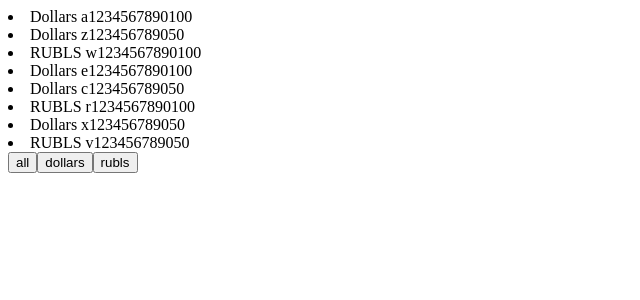
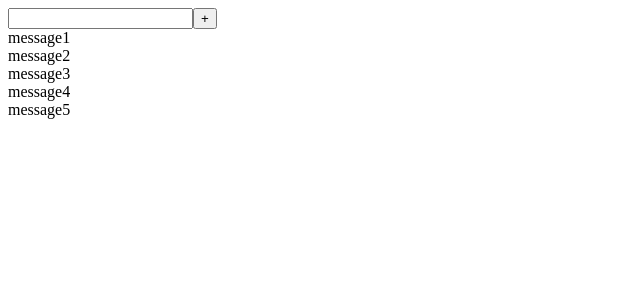
Before and after one commit to arturican/todo, a React (Create React App) app: page / in a window 1280 px wide. Shown: the top 300 px of the page, without its empty margins (0-640 px from the left). Built offline with nearby package versions, Linux system fonts and the light colour scheme.

Commit message:
микротаска по Input

```diff
--- a/src/App.tsx
+++ b/src/App.tsx
@@ -1,49 +1,33 @@
 import React, { useState } from 'react';
+import { Input } from './components/Input';
 import { Button } from './components/Button';
-import { v1 } from 'uuid';
-
-export type FilterType = 'all' | 'Dollars' | 'RUBLS';
 
 export const App = () => {
-  const [money /*, setMoney*/] = useState([
-    { banknots: 'Dollars', value: 100, number: ' a1234567890' },
-    { banknots: 'Dollars', value: 50, number: ' z1234567890' },
-    { banknots: 'RUBLS', value: 100, number: ' w1234567890' },
-    { banknots: 'Dollars', value: 100, number: ' e1234567890' },
-    { banknots: 'Dollars', value: 50, number: ' c1234567890' },
-    { banknots: 'RUBLS', value: 100, number: ' r1234567890' },
-    { banknots: 'Dollars', value: 50, number: ' x1234567890' },
-    { banknots: 'RUBLS', value: 50, number: ' v1234567890' },
+  const [title, setTitle] = useState('');
+  const [message, setMessage] = useState([
+    { message: 'message1' },
+    { message: 'message2' },
+    { message: 'message3' },
+    { message: 'message4' },
+    { message: 'message5' },
   ]);
 
-  const [filter, setFilter] = useState<FilterType>('all');
-  let filterMoney = money;
-  if (filter === 'Dollars') {
-    filterMoney = money.filter((m) => m.banknots === 'Dollars');
-  }
+  const addInput = (title: string) => {
+    setMessage([...message, { message: title }]);
+  };
 
-  if (filter === 'RUBLS') {
-    filterMoney = money.filter((m) => m.banknots === 'RUBLS');
-  }
-
-  const filteredMoney = (filter: FilterType) => {
-    setFilter(filter);
+  const addTitleHandler = () => {
+    addInput(title);
+    setTitle('');
   };
 
   return (
-    <div>
-      {filterMoney.map((m) => {
-        return (
-          <li key={v1()}>
-            <span>{m.banknots}</span>
-            <span>{m.number}</span>
-            <span>{m.value}</span>
-          </li>
-        );
+    <div className="App">
+      <Input setTitle={setTitle} title={title} />
+      <Button name={'+'} callBack={addTitleHandler} />
+      {message.map((el, index) => {
+        return <div key={index}>{el.message}</div>;
       })}
-      <Button key={v1()} name={'all'} callBack={() => filteredMoney('all')} />
-      <Button key={v1()} name={'dollars'} callBack={() => filteredMoney('Dollars')} />
-      <Button key={v1()} name={'rubls'} callBack={() => filteredMoney('RUBLS')} />
     </div>
   );
 };
--- a/src/components/Button.tsx
+++ b/src/components/Button.tsx
@@ -6,9 +6,8 @@ type ButtonType = {
 };
 
 export const Button = (props: ButtonType) => {
-  return (
-    <>
-      <button onClick={props.callBack}>{props.name}</button>
-    </>
-  );
+  const onClickHandler = () => {
+    props.callBack();
+  };
+  return <button onClick={onClickHandler}>{props.name}</button>;
 };
--- /dev/null
+++ b/src/components/Input.tsx
@@ -0,0 +1,13 @@
+import React, { ChangeEvent } from 'react';
+
+type InputType = {
+  title: string;
+  setTitle: (e: string) => void;
+};
+
+export const Input = (props: InputType) => {
+  const onChangeHandler = (e: ChangeEvent<HTMLInputElement>) => {
+    props.setTitle(e.currentTarget.value);
+  };
+  return <input value={props.title} onChange={onChangeHandler} />;
+};
```
Also changed, not shown: src/components/style.css (deleted, +0 -20 lines).
